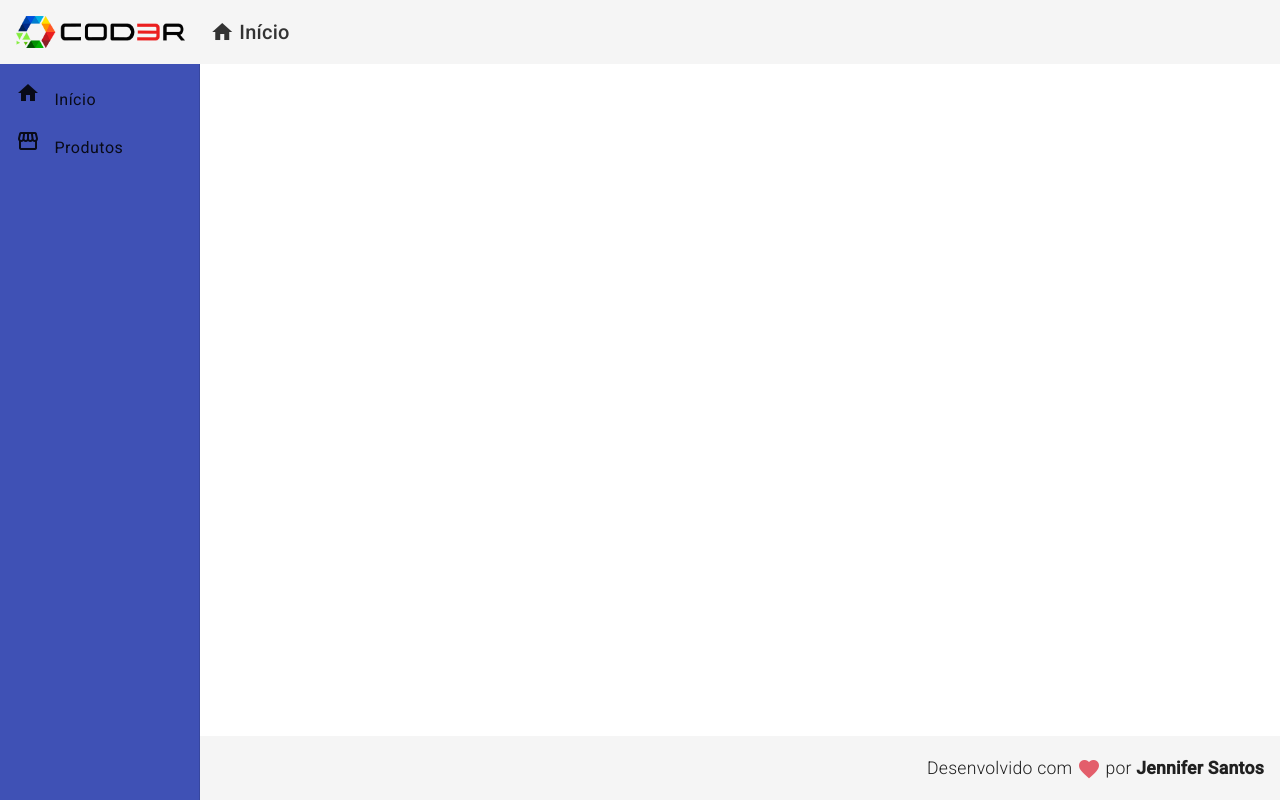
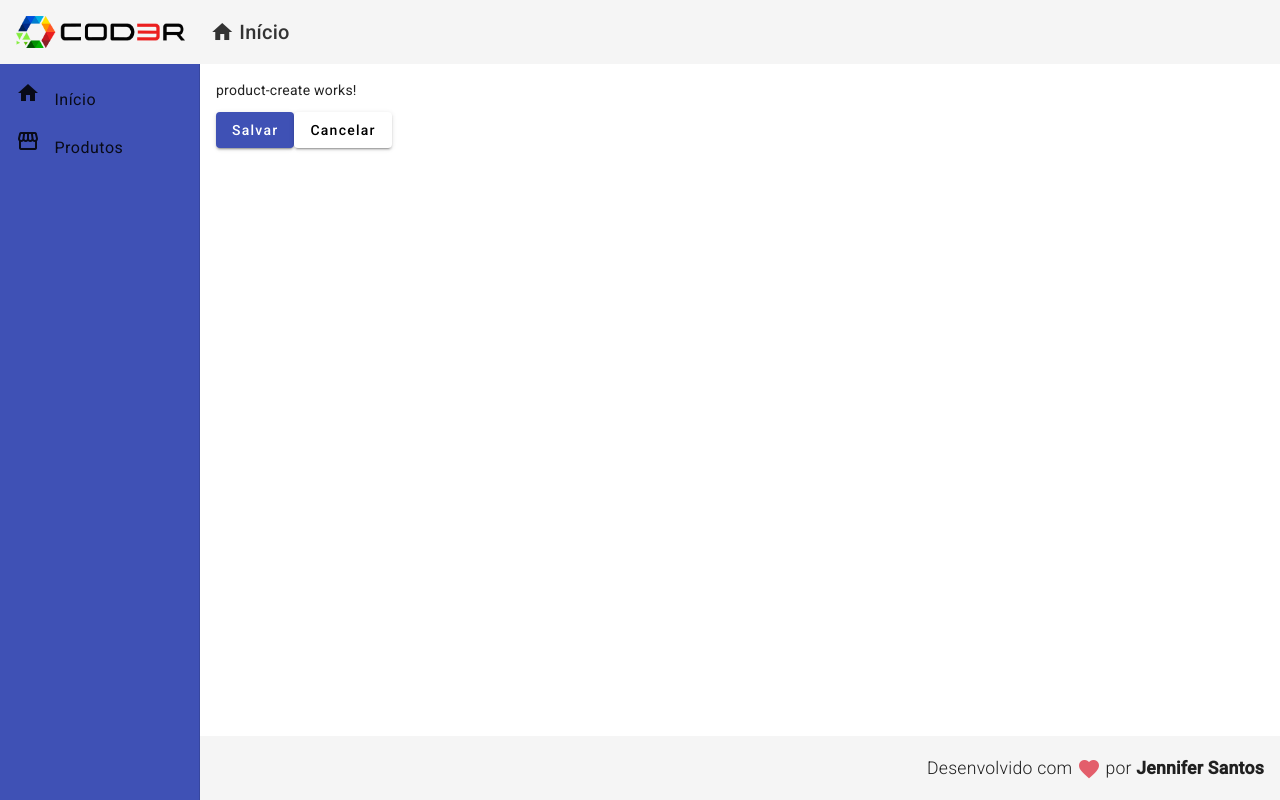
Before and after one commit to JenniferSantoss/crud-angular-project, an Angular app in the folder frontend/: page /products/create in a window 1280 px wide. Before the commit this address led to /. Built offline with nearby package versions, Linux system fonts and the light colour scheme.

Commit message:
Criação de componente Criar Produto e Produto Service

```diff
--- a/frontend/src/app/app-routing.module.ts
+++ b/frontend/src/app/app-routing.module.ts
@@ -3,6 +3,7 @@
 
 import { HomeComponent } from "./views/home/home.component";
 import { ProductCrudComponent } from "./views/product-crud/product-crud.component";
+import { ProductCreateComponent } from './components/product/product-create/product-create.component';
 
 const routes: Routes = [
   {
@@ -13,7 +14,10 @@
     path: "products",
     component: ProductCrudComponent
   },
-
+  {
+    path: "products/create",
+    component: ProductCreateComponent
+  }
 ];
 
 @NgModule({
--- /dev/null
+++ b/frontend/src/app/components/product/product-create/product-create.component.html
@@ -0,0 +1,9 @@
+<p>product-create works!</p>
+
+<button mat-raised-button (click)="createProduct()" color="primary">
+Salvar
+</button>
+
+<button mat-raised-button (click)="cancel()">
+Cancelar
+</button>
--- /dev/null
+++ b/frontend/src/app/components/product/product-create/product-create.component.ts
@@ -0,0 +1,27 @@
+import { Product } from './../product.model';
+import { ProductService } from './../product.service';
+import { Component, OnInit } from '@angular/core';
+import { Router } from '@angular/router';
+
+@Component({
+  selector: 'app-product-create',
+  templateUrl: './product-create.component.html',
+  styleUrls: ['./product-create.component.css']
+})
+export class ProductCreateComponent implements OnInit {
+
+  constructor(private productService: ProductService,
+      private router: Router) { }
+
+  ngOnInit(): void {
+
+  }
+
+  createProduct(): void {
+    this.productService.showMessage('Produto criado!')
+  }
+
+  cancel(): void {
+    this.router.navigate(['/products'])
+  }
+}
--- /dev/null
+++ b/frontend/src/app/components/product/product.model.ts
@@ -0,0 +1,5 @@
+export interface Product {
+    id?: number
+    name: string
+    price: number
+}
--- /dev/null
+++ b/frontend/src/app/components/product/product.service.ts
@@ -0,0 +1,18 @@
+import { Injectable } from '@angular/core';
+import { MatSnackBar } from "@angular/material/snack-bar";
+
+@Injectable({
+  providedIn: "root",
+})
+export class ProductService {
+
+  constructor(private snackBar: MatSnackBar) { }
+
+  showMessage(msg: string): void {
+    this.snackBar.open(msg, "X", {
+      duration: 3000,
+      horizontalPosition: "right",
+      verticalPosition: "top"
+    });
+  }
+}
--- a/frontend/src/app/views/product-crud/product-crud.component.html
+++ b/frontend/src/app/views/product-crud/product-crud.component.html
@@ -1 +1,5 @@
-<p>product-crud works!</p>
+
+<button mat-raised-button (click)="navigateToProductCreate()"
+    color="primary">
+    Novo Produto
+</button>
--- a/frontend/src/app/views/product-crud/product-crud.component.ts
+++ b/frontend/src/app/views/product-crud/product-crud.component.ts
@@ -1,10 +1,20 @@
-import { Component } from '@angular/core';
+import { Component, OnInit } from '@angular/core';
+import { Router } from '@angular/router'
 
 @Component({
   selector: 'app-product-crud',
   templateUrl: './product-crud.component.html',
   styleUrls: ['./product-crud.component.css']
 })
-export class ProductCrudComponent {
+export class ProductCrudComponent implements OnInit {
+
+  constructor(private router: Router) { }
+
+  ngOnInit(): void {
+  }
+
+  navigateToProductCreate(): void {
+    this.router.navigate(['/products/create'])
+  }
 
 }
```
Also changed, not shown: frontend/src/app/app.module.ts (+17 -2 lines), frontend/src/app/components/product/product-create/product-create.component.css (added).
